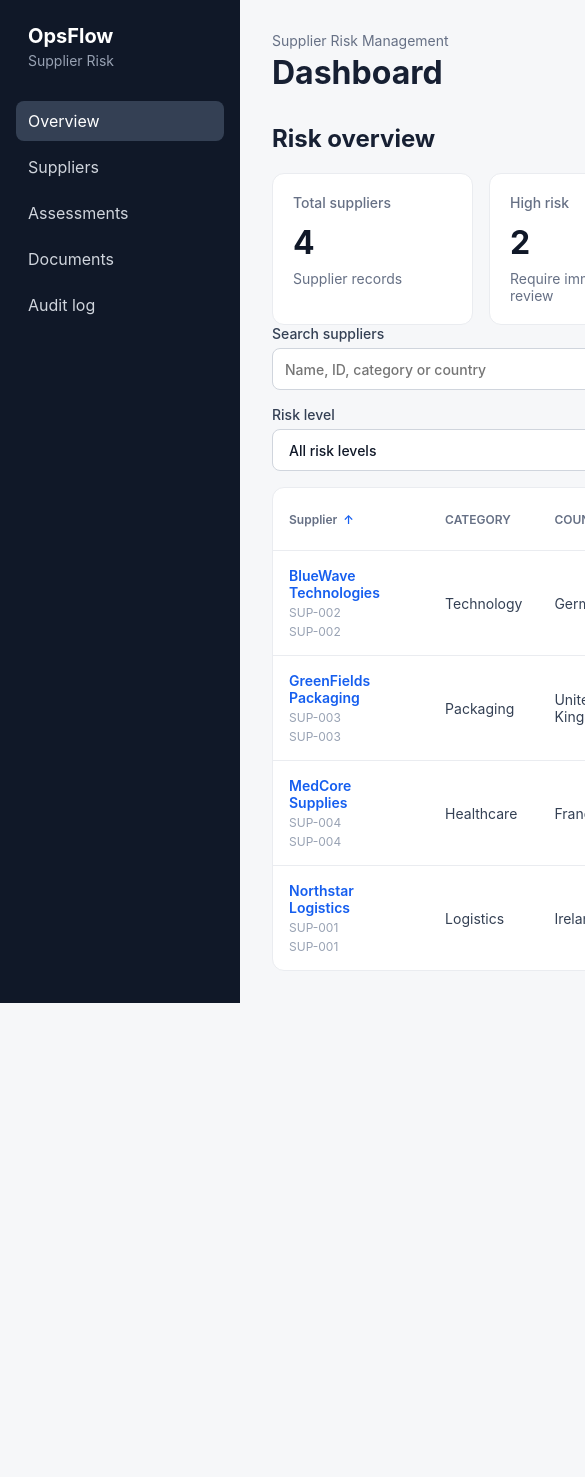
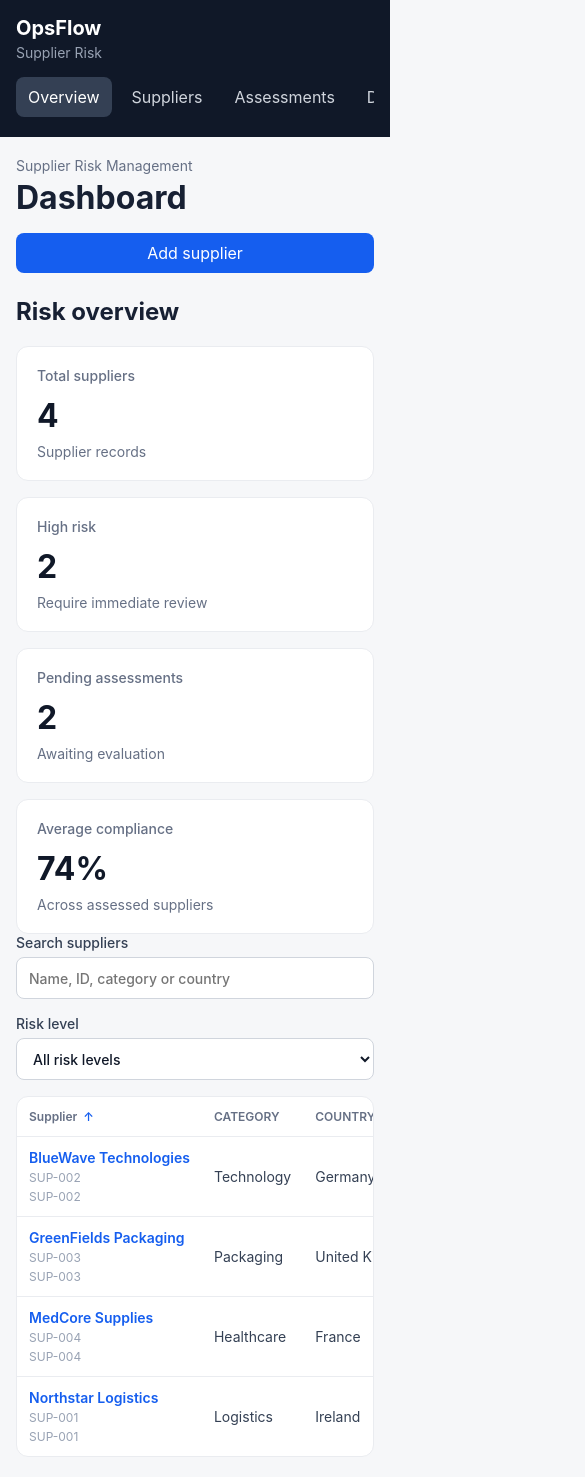
Before and after one commit to DanMacedo99/OpsFlow, a React (Vite) app: page / in a window 390 px wide. Shown: the top 1477 px of the page, 585 px wide, since content can reach past the window. Before the commit the page ends 1003 px from the top, so only its background shows below. Built offline with nearby package versions, Linux system fonts and the light colour scheme.

Commit message:
feat: improve responsive dashboard layout

```diff
--- a/src/App.css
+++ b/src/App.css
@@ -1,6 +1,6 @@
 .app-shell {
   display: grid;
-  grid-template-columns: 240px 1fr;
+  grid-template-columns: 240px minmax(0, 1fr);
   min-height: 100vh;
 }
 
@@ -54,6 +54,7 @@
 
 .main-content {
   padding: 32px;
+  min-width: 0;
 }
 
 .page-header {
@@ -92,3 +93,49 @@
 .content-panel h2 {
   margin-top: 0;
 }
+
+@media (max-width: 800px) {
+  .app-shell {
+    grid-template-columns: minmax(0, 1fr);
+  }
+
+  .sidebar {
+    padding: 16px;
+  }
+
+  .brand {
+    padding: 0 0 16px;
+  }
+
+  .sidebar ul {
+    flex-direction: row;
+    gap: 8px;
+    padding-bottom: 4px;
+    overflow-x: auto;
+  }
+
+  .nav-link {
+    width: auto;
+    min-width: max-content;
+    white-space: nowrap;
+  }
+
+  .main-content {
+    padding: 20px 16px;
+  }
+
+  .page-header {
+    align-items: stretch;
+    flex-direction: column;
+    gap: 16px;
+    margin-bottom: 24px;
+  }
+
+  .page-header .primary-button {
+    width: 100%;
+  }
+
+  .content-panel {
+    padding: 16px;
+  }
+}
--- a/src/components/dashboard/SupplierTable.css
+++ b/src/components/dashboard/SupplierTable.css
@@ -144,3 +144,44 @@
     min-width: 10px;
     color: #155eef;
 }
+
+.supplier-table-scroll {
+    display: block;
+    width: 100%;
+    max-width: 100%;
+    overflow-x: auto;
+    overscroll-behavior-x: contain;
+    -webkit-overflow-scrolling: touch;
+}
+
+.supplier-table-scroll:focus-visible {
+    outline: 2px solid #155eef;
+    outline-offset: 3px;
+    border-radius: 8px;
+}
+
+.supplier-table {
+    width: 100%;
+    min-width: 880px;
+}
+
+.visually-hidden {
+    position: absolute;
+    width: 1px;
+    height: 1px;
+    padding: 0;
+    margin: -1px;
+    overflow: hidden;
+    white-space: nowrap;
+    border: 0;
+    clip-path: inset(50%);
+}
+
+@media (max-width: 700px) {
+
+    .supplier-table th,
+    .supplier-table td {
+        padding: 12px;
+        white-space: nowrap;
+    }
+}
--- a/src/components/dashboard/SupplierTable.tsx
+++ b/src/components/dashboard/SupplierTable.tsx
@@ -69,6 +69,20 @@ function SupplierTable({
 
     return (
         <div className="supplier-table-container">
+            <p
+                id="supplier-table-scroll-instructions"
+                className="visually-hidden"
+            >
+                Scroll horizontally to view all supplier information.
+            </p>
+
+            <div
+                className="supplier-table-scroll"
+                role="region"
+                aria-label="Supplier records"
+                aria-describedby="supplier-table-scroll-instructions"
+                tabIndex={0}
+            >
                 <table
                     className="supplier-table"
                     aria-label="Supplier risk and compliance overview"
@@ -171,6 +185,7 @@ function SupplierTable({
                     </tbody>
                 </table>
             </div>
+        </div>
     )
 }
 
--- a/src/pages/DashboardPage.css
+++ b/src/pages/DashboardPage.css
@@ -4,3 +4,9 @@
     gap: 16px;
     margin-top: 20px;
 }
+
+.dashboard-page,
+.content-panel {
+    min-width: 0;
+    max-width: 100%;
+}
```
Lines whose indentation alone changed are shown as unchanged.
